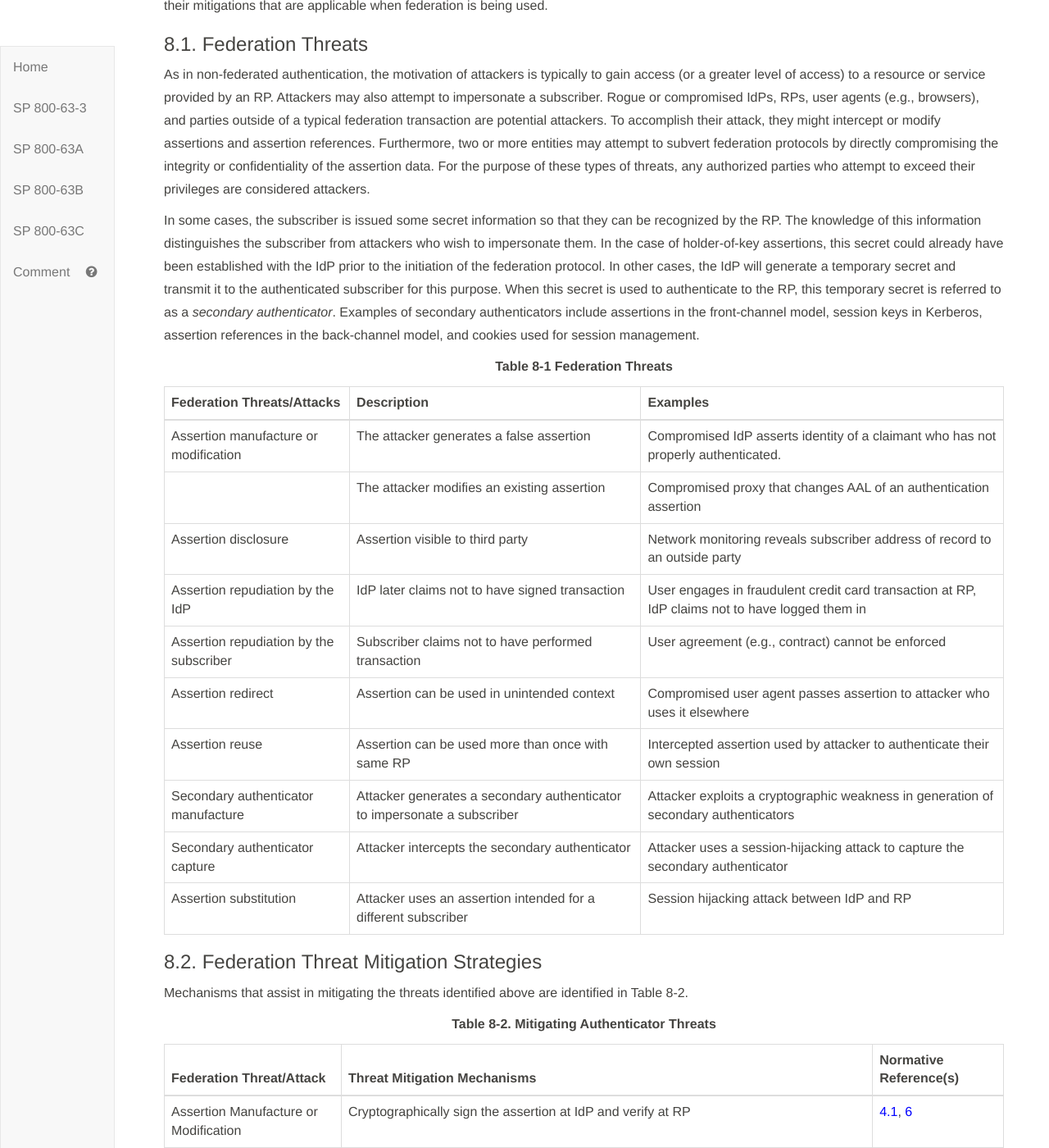
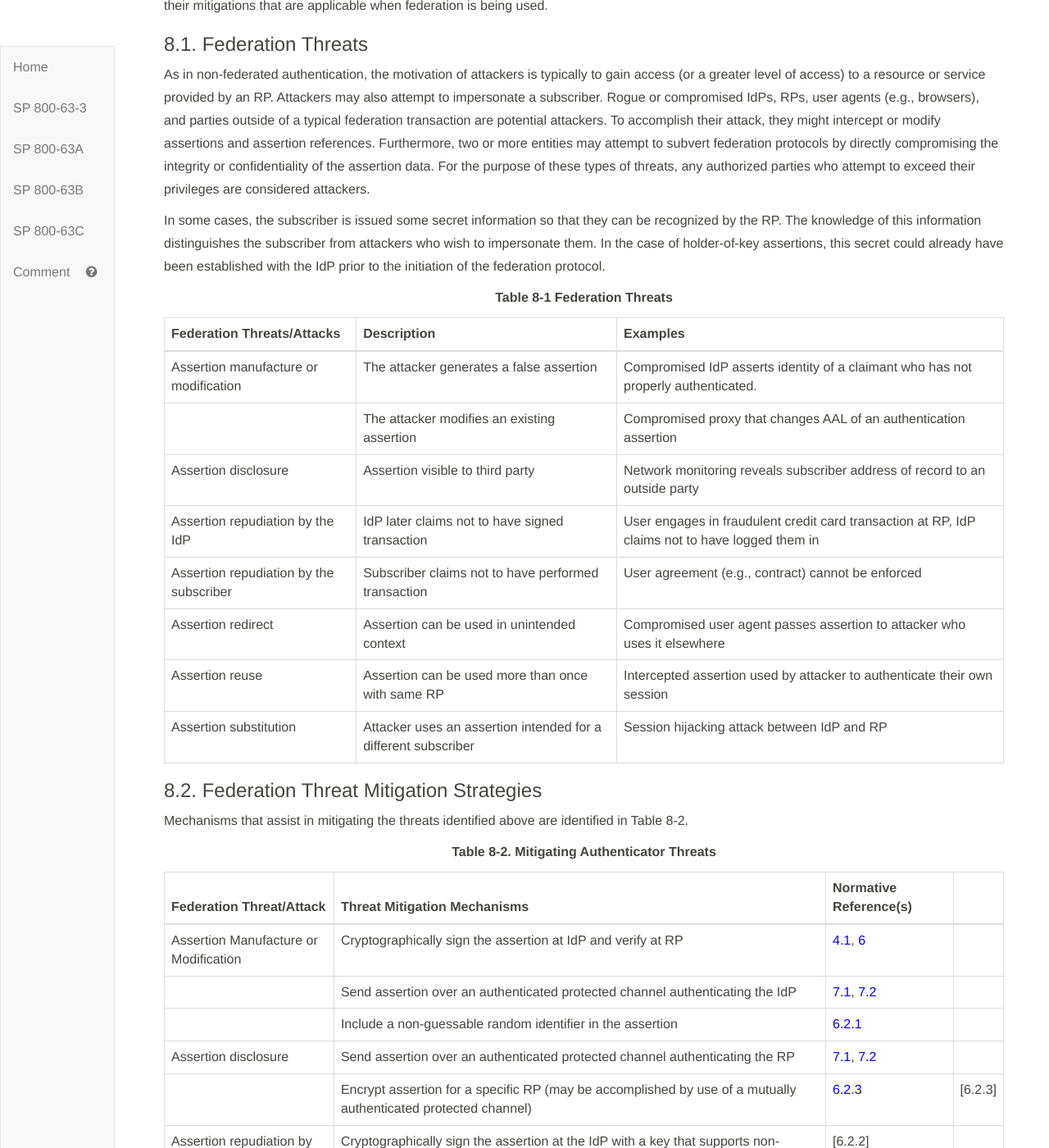
Before and after one commit to usnistgov/800-63-3, a Jekyll site: the page built from sp800-63c/sec8_security.md, in a window 1280 px wide and 1400 px high, scrolled down 220 px. Shown: the whole window at 82% size. Built offline with Jekyll 4.4.1, drawn with Linux system fonts in a browser that asks for light colours; our own code applies the rules of GitHub Pages for plain Markdown files; some of the changed text lies outside the part shown.

Commit message:
Update sec8_security.md
added section number references to table (some need link targets in the accompanying documents still)

removed secondary authenticator references

```diff
--- a/sp800-63c/sec8_security.md
+++ b/sp800-63c/sec8_security.md
@@ -11,7 +11,7 @@ Since the federated authentication process involves coordination between multipl
 
 As in non-federated authentication, the motivation of attackers is typically to gain access (or a greater level of access) to a resource or service provided by an RP. Attackers may also attempt to impersonate a subscriber. Rogue or compromised IdPs, RPs, user agents (e.g., browsers), and parties outside of a typical federation transaction are potential attackers. To accomplish their attack, they might intercept or modify assertions and assertion references. Furthermore, two or more entities may attempt to subvert federation protocols by directly compromising the integrity or confidentiality of the assertion data. For the purpose of these types of threats, any authorized parties who attempt to exceed their privileges are considered attackers.
 
-In some cases, the subscriber is issued some secret information so that they can be recognized by the RP. The knowledge of this information distinguishes the subscriber from attackers who wish to impersonate them. In the case of holder-of-key assertions, this secret could already have been established with the IdP prior to the initiation of the federation protocol. In other cases, the IdP will generate a temporary secret and transmit it to the authenticated subscriber for this purpose. When this secret is used to authenticate to the RP, this temporary secret is referred to as a *secondary authenticator*. Examples of secondary authenticators include assertions in the front-channel model, session keys in Kerberos, assertion references in the back-channel model, and cookies used for session management.
+In some cases, the subscriber is issued some secret information so that they can be recognized by the RP. The knowledge of this information distinguishes the subscriber from attackers who wish to impersonate them. In the case of holder-of-key assertions, this secret could already have been established with the IdP prior to the initiation of the federation protocol.
 
 <div class="text-center" markdown="1">
 
@@ -28,8 +28,6 @@ In some cases, the subscriber is issued some secret information so that they can
 | Assertion repudiation by the subscriber | Subscriber claims not to have performed transaction | User agreement (e.g., contract) cannot be enforced |
 | Assertion redirect | Assertion can be used in unintended context | Compromised user agent passes assertion to attacker who uses it elsewhere |
 | Assertion reuse | Assertion can be used more than once with same RP | Intercepted assertion used by attacker to authenticate their own session |
-| Secondary authenticator manufacture | Attacker generates a secondary authenticator to impersonate a subscriber | Attacker exploits a cryptographic weakness in generation of secondary authenticators |
-| Secondary authenticator capture | Attacker intercepts the secondary authenticator | Attacker uses a session-hijacking attack to capture the secondary authenticator |
 | Assertion substitution | Attacker uses an assertion intended for a different subscriber | Session hijacking attack between IdP and RP |
 
 ### 8.2. Federation Threat Mitigation Strategies
@@ -48,16 +46,11 @@ Mechanisms that assist in mitigating the threats identified above are identified
 | | Send assertion over an authenticated protected channel authenticating the IdP | [7.1](#back-channel), [7.2](#front-channel) |
 | | Include a non-guessable random identifier in the assertion | [6.2.1](#assertion-id) |
 | Assertion disclosure | Send assertion over an authenticated protected channel authenticating the RP | [7.1](#back-channel), [7.2](#front-channel) |
-| | Encrypt assertion for a specific RP (may be accomplished by use of a mutually authenticated protected channel) | [6.2.3](#encrypted-assertion) |
-| Assertion repudiation by the IdP | Cryptographically sign the assertion at the IdP with a key that supports non-repudiation; verify signature at RP |
+| | Encrypt assertion for a specific RP (may be accomplished by use of a mutually authenticated protected channel) | [6.2.3](#encrypted-assertion) | [6.2.3] |
+| Assertion repudiation by the IdP | Cryptographically sign the assertion at the IdP with a key that supports non-repudiation; verify signature at RP | [6.2.2] |
 | Assertion repudiation by the subscriber | Issue holder-of-key assertions; proof of possession of presented key verifies subscriber's participation | [6.1.2](#holderofkey) |
 | Assertion redirect | Include identity of the RP ("audience") for which the assertion is issued in its signed content; RP verifies that they are intended recipient | [6](#assertions), [7.1](#back-channel), [7.2](#front-channel) |
 | Assertion reuse | Include an issuance timestamp with short validity period in the signed content of the assertion; RP verifies validity | [6](#assertions), [7.1](#back-channel), [7.2](#front-channel) |
-| | RP keeps track of assertions consumed within a configurable time window to ensure that a given assertion is not used more than once. |
-| Secondary authenticator manufacture | Ensure that secondary authenticator has sufficient entropy to resist manufacture |
-| | Include timely assertion data signed by the IdP |
-| Secondary authenticator capture | Send secondary authenticator using an authenticated protected channel established between the IdP and subscriber at primary authentication time |
-| | Use the secondary authenticator in an authentication protocol that protects against eavesdropping and MitM attacks |
-| | Never send a secondary authenticator over an unprotected channel or to an unauthenticated party while still valid |
+| | RP keeps track of assertions consumed within a configurable time window to ensure that a given assertion is not used more than once. | [6.2.1] |
 | Assertion substitution | Ensure that assertions contain a reference to the assertion request or some other nonce that was cryptographically bound to the request by the RP | [6](#assertions) |
-| | Send assertions in the same authenticated protected channel as the request, such as in the back-channel model |
+| | Send assertions in the same authenticated protected channel as the request, such as in the back-channel model |[7.1](#back-channel)|
```
